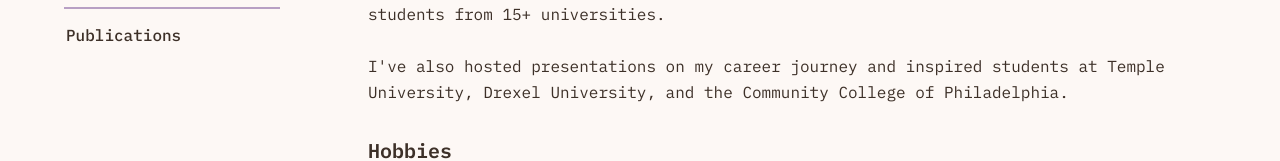
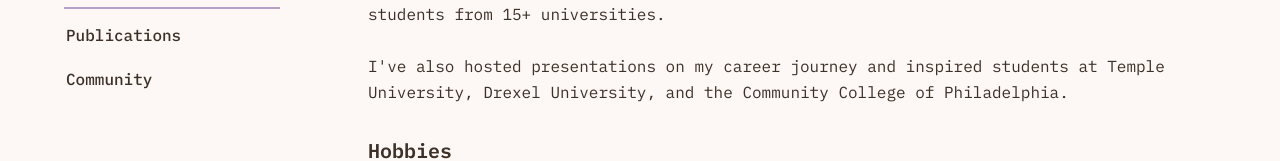
Before and after one commit to andrewtran117/andrewtran117.github.io, a Next.js app: page / in a window 1280 px wide. Shown: the part 481-642 px from the top of the page. Built offline with nearby package versions, Linux system fonts and the light colour scheme.

Commit message:
Add pictures, Owlhacks, acm

```diff
--- a/app/page.tsx
+++ b/app/page.tsx
@@ -6,7 +6,7 @@
 import ResearchExperience from "./components/ResearchExp";
 // import ProjectsSection from "./components/ProjectsSection";
 
-type TabKey = "about" | "publications" /* | "projects" */;
+type TabKey = "about" | "publications" | "community" /* | "projects" */;
 
 export default function Home() {
   const [activeTab, setActiveTab] = useState<TabKey>("about");
@@ -34,6 +34,13 @@
                 onClick={() => setActiveTab("publications")}
               >
                 Publications
+              </button>
+              <button
+                className="tab-link text-left"
+                aria-current={activeTab === "community" ? "page" : undefined}
+                onClick={() => setActiveTab("community")}
+              >
+                Community
               </button>
               {/* <button
                 className="tab-link text-left"
@@ -155,6 +162,25 @@
           </div>
         )}
 
+        {activeTab === "community" && (
+          <div className="md:pr-16 md:pl-0">
+            <div className="mb-8">
+              <h2 className="text-xl font-semibold mb-3">OwlHacks</h2>
+              <p className="text-base leading-relaxed mb-4">
+                As an undergrad, I founded OwlHacks, Temple University's annual hackathon. Over 3 years as director, I secured $25,000+ in sponsorship value and brought together 500+ students from 15+ universities.
+              </p>
+              <img src="/OwlHacks2024.PNG" alt="OwlHacks 2024" className="rounded-lg w-full object-cover" />
+            </div>
+            <div className="mb-8">
+              <h2 className="text-xl font-semibold mb-3">ACM at Temple University</h2>
+              <p className="text-base leading-relaxed mb-4">
+                I served as President of Temple University's ACM chapter, where I led initiatives to grow the CS community on campus and connect students with industry and research opportunities.
+              </p>
+              <img src="/ACM2024.JPG" alt="ACM 2024" className="rounded-lg w-full object-cover" />
+            </div>
+          </div>
+        )}
+
         {/* {activeTab === "projects" && (
           <div className="md:pr-16 md:pl-0">
             <ProjectsSection />
```
Also changed, not shown: 2 other files (tests, documents, lock files or other folders).
